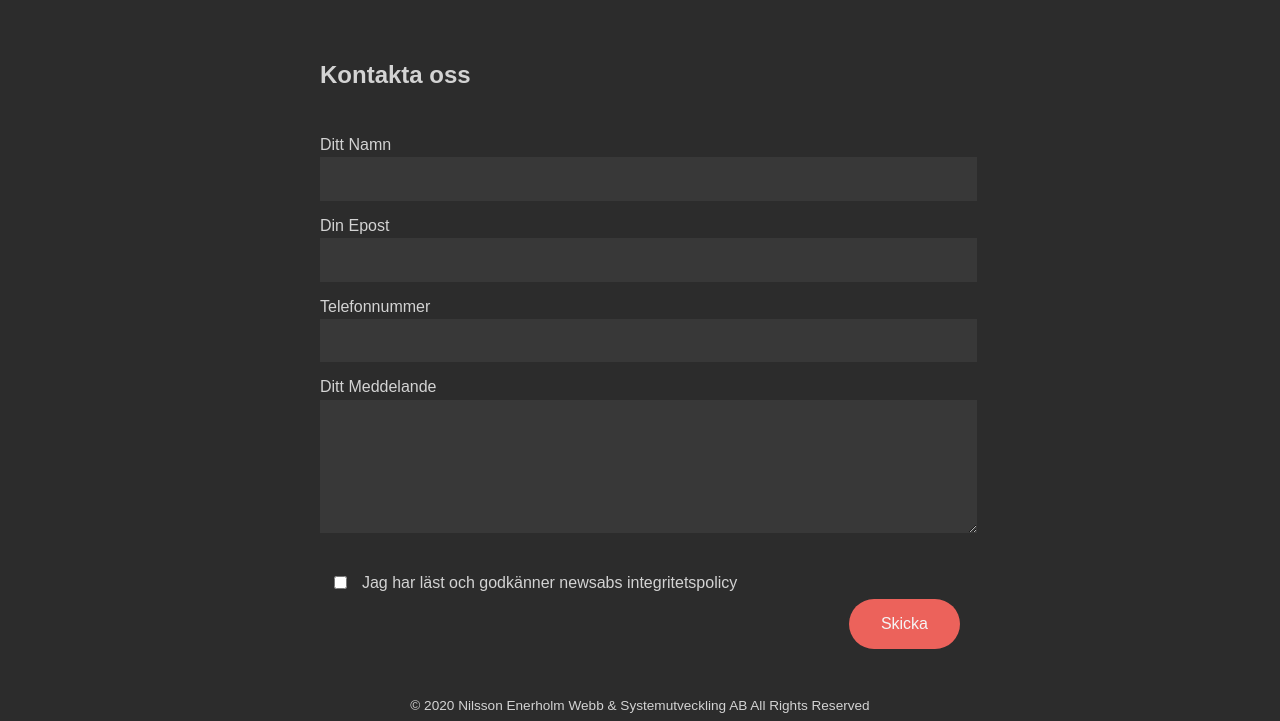
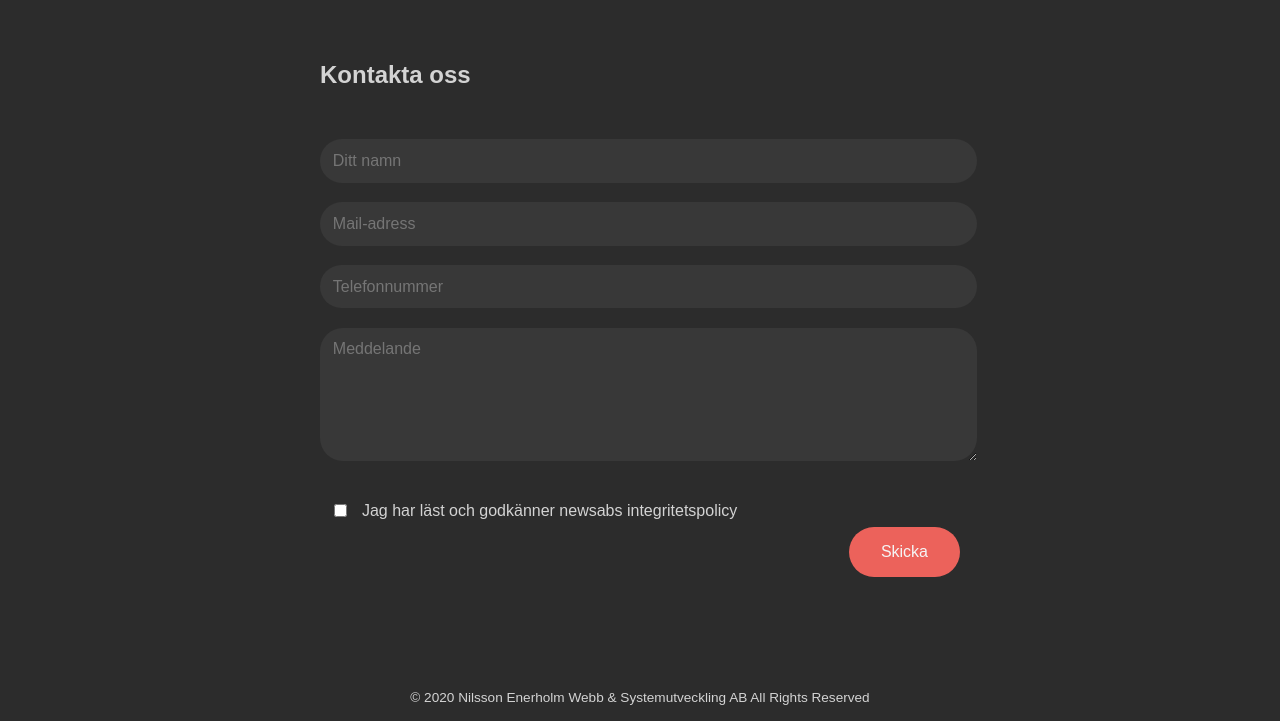
Before and after one commit to newsab/testsida, a plain HTML site: page kontakt.html in a window 1280 px wide. Shown: the part 87-808 px from the top of the page. Drawn offline with nearby package versions, Linux system fonts and the light colour scheme.

Commit message:
ändrat till placeholder och rundat kontaktformulär

```diff
--- a/css/kontakt.css
+++ b/css/kontakt.css
@@ -31,7 +31,12 @@ body{
     margin-top: 0.2em;
     padding: 2%;
     border: none;
+    border-radius: 100px;
     background-color: var(--secondColor);
+  }
+
+  textarea{
+    border-radius: 23px;
   }
 
   input:active{
--- a/css/omoss.css
+++ b/css/omoss.css
@@ -150,6 +150,7 @@
 .infoBox p{
     padding: 10%;
     text-decoration: none;
+    line-height: 175%;
 }
 
 @media screen and (min-width: 480px){
--- a/kontakt.html
+++ b/kontakt.html
@@ -47,27 +47,18 @@
                     <div class="contactForm">
                         <form id="formMail" action="mail/mail.php" name="mailForm" method="POST">
 
-                            <label for="name">
-                                <p> Ditt Namn</p>
-                            </label>
-                            <input type="text" name="name" id="name" required><br>
+                            <input type="text" name="name" id="name" required placeholder="Ditt namn"><br>
 
                             <input type="text" name="lastName" id="lastName" placeholder="Ingen Reklam Tack!">
 
-                            <label for="mail">
-                                <p> Din Epost</p>
-                            </label>
-                            <input type="email" name="mail" id="mail" required><br>
 
-                            <label for="phone">
-                                <p>Telefonnummer</p>
-                            </label>
-                            <input type="tel" name="phone" id="phone"><br>
+                            <input type="email" name="mail" id="mail" required placeholder="Mail-adress"><br>
 
-                            <label for="message">
-                                <p> Ditt Meddelande</p>
-                            </label>
-                            <textarea name="message" id="message" required rows="6"></textarea><br>
+
+                            <input type="tel" name="phone" id="phone" placeholder="Telefonnummer"><br>
+
+
+                            <textarea name="message" id="message" required rows="6" placeholder="Meddelande"></textarea><br>
                             <table>
 
                                 <td><input type="checkbox" name="checkbox" id="checkbox" value="checkbox" required>
```
